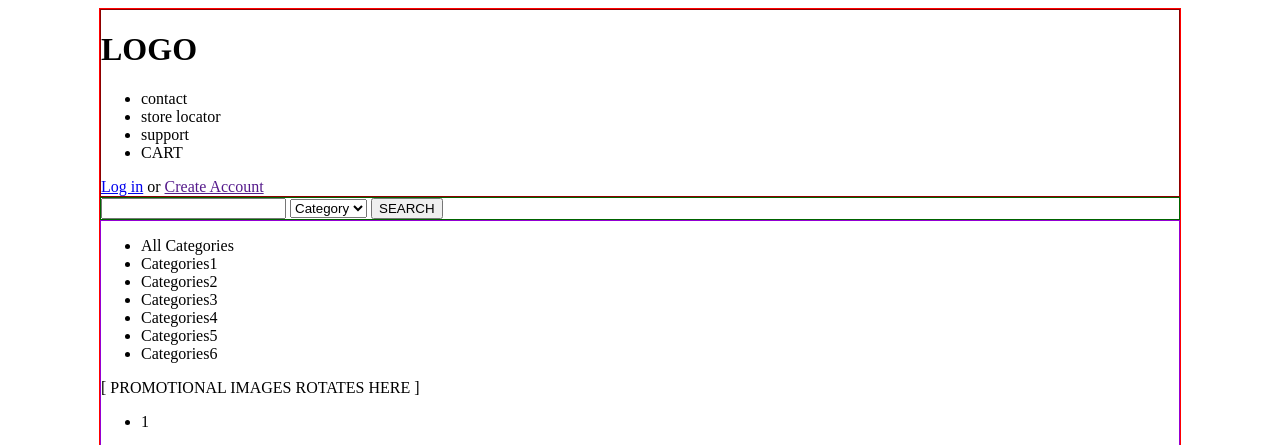
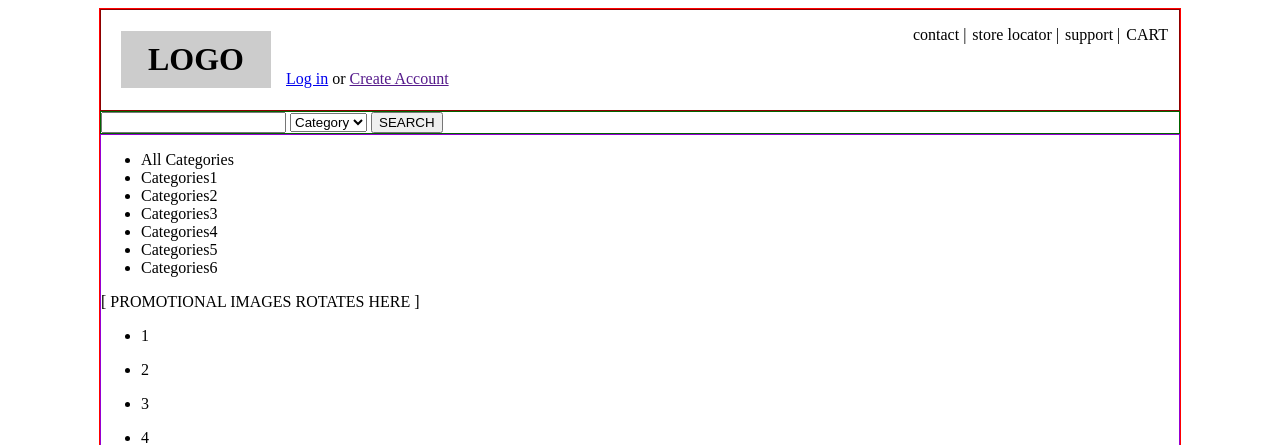
Before and after one commit to hchae31/frontends, a FastAPI app: page /html/project1 in a window 1280 px wide. Shown: the top 445 px of the page. Run offline with FastAPI, Linux system fonts and the light colour scheme.

Commit message:
프로젝트 실습 - header :  로고, 퀵메뉴, 로그인메세지 배치

```diff
--- a/views/templates/html/10project1.html
+++ b/views/templates/html/10project1.html
@@ -10,7 +10,21 @@
             width: 1080px; margin: 0 auto; }
 
         /*header*/
-        header { border: 1px solid darkred; }
+        header { border: 1px solid darkred; height: 100px }
+
+        header h1 { background: #cccccc; width: 150px;
+            text-align: center; padding: 10px 0;
+            margin-left: 20px; float: left }
+
+        header ul { list-style: none; padding: 0; float: right;
+            margin-right: 10px }
+
+        header ul li { display: inline-block; padding: 0 1px; }
+        header ul li:after { content: ' |' }
+        header ul li:last-child:after { content: '' }
+        header div { float:left; margin-top: 60px;
+            margin-left: 15px }
+        .clear { clear: both }
 
         /*nav*/
         nav { border: 1px solid darkgreen; }
@@ -35,7 +49,7 @@
         <div><a href="#">Log in</a> or
           <a href="">Create Account</a></div>
     </header>
-    <nav>
+    <nav class="clear">
         <input type="text" name="search">
         <select name="findtype">
             <option>Category</option>
```
